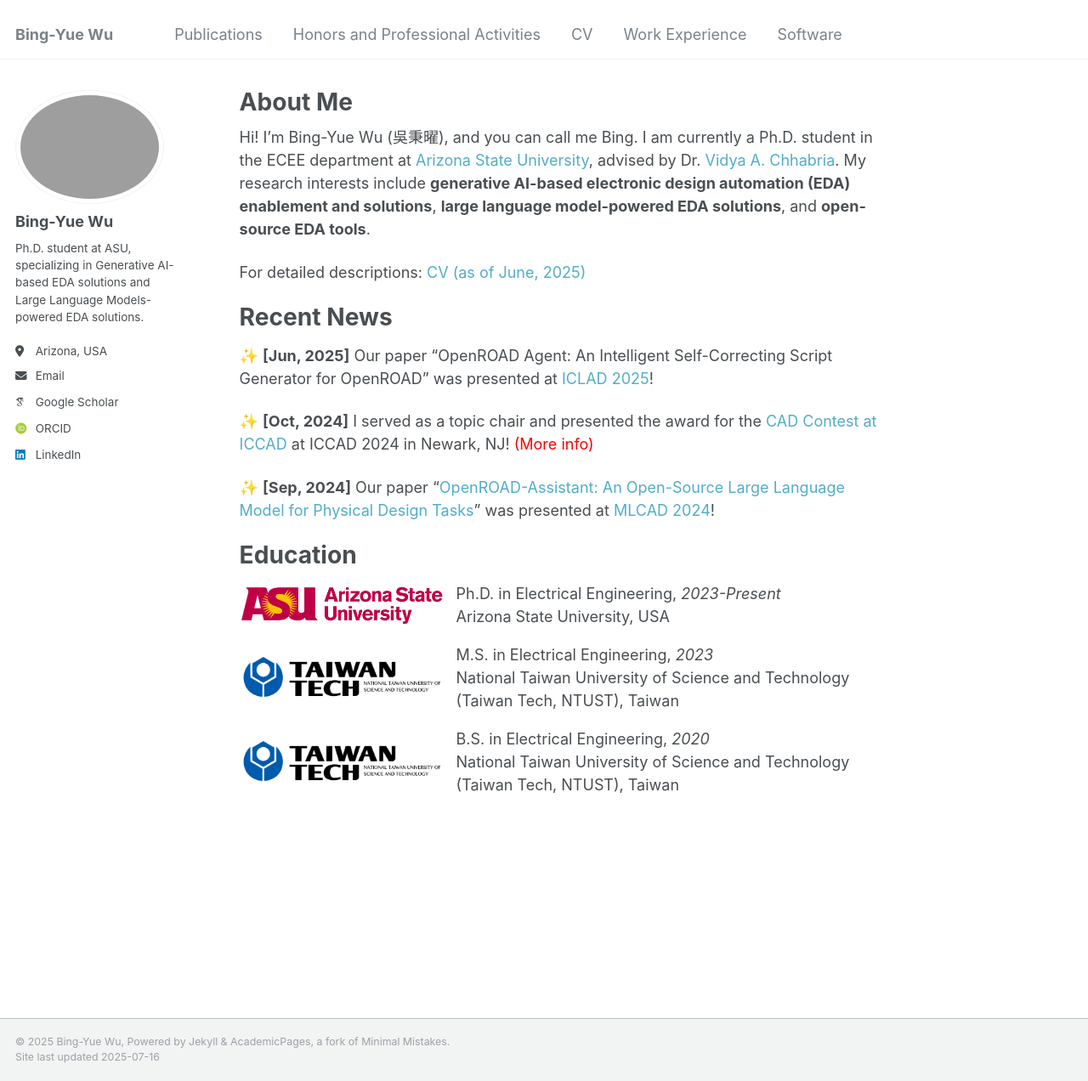
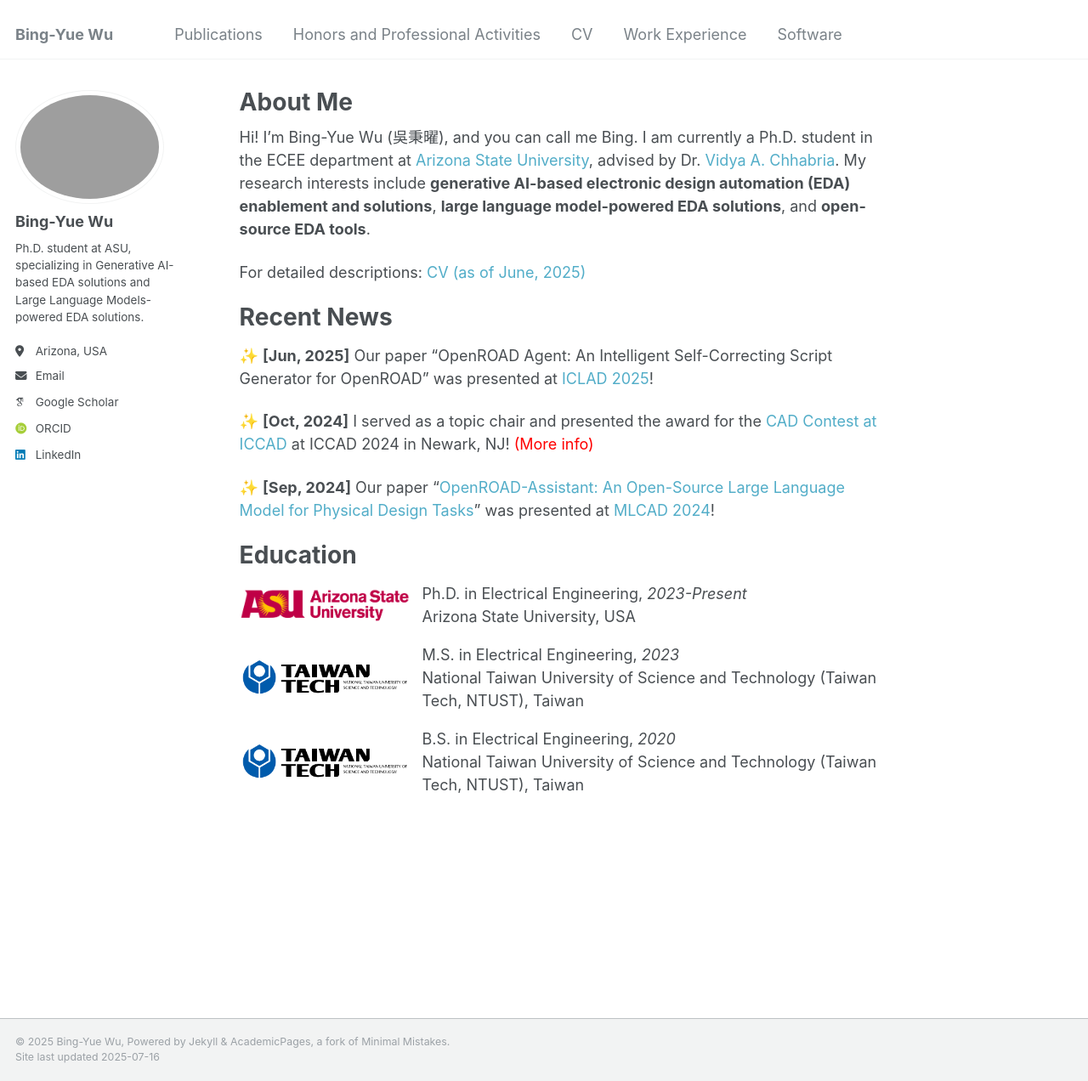
Before and after one commit to bingyuew/bingyuew.github.io, a Jekyll site: the page built from _pages/about.md, in a window 1280 px wide and 1272 px high. Shown: the whole window at 85% size. Built offline with Jekyll 4.4.1, drawn with Linux system fonts in a browser that asks for light colours; some web fonts are replaced.

Commit message:
update about
Signed-off-by: 吳秉曜 <wubingyao@MacBook-bro.local>

```diff
--- a/_pages/about.md
+++ b/_pages/about.md
@@ -23,7 +23,7 @@
 
 <div style="display: flex; align-items: center; margin-bottom: 1em;">
   <div style="flex-shrink: 0; margin-right: 15px;">
-    <img src="/images/asu_logo.png" alt="ASU logo" width="240" height="60">
+    <img src="/images/asu_logo.png" alt="ASU logo" width="200" height="48">
   </div>
   <div>
     Ph.D. in Electrical Engineering, <i>2023-Present</i><br>
@@ -32,7 +32,7 @@
 </div>
 <div style="display: flex; align-items: center; margin-bottom: 1em;">
   <div style="flex-shrink: 0; margin-right: 15px;">
-    <img src="/images/ntust_logo.png" alt="NTUST logo" width="240" height="60">
+    <img src="/images/ntust_logo.png" alt="NTUST logo" width="200" height="60">
   </div>
   <div>
     M.S. in Electrical Engineering, <i>2023</i><br>
@@ -41,7 +41,7 @@
 </div>
 <div style="display: flex; align-items: center; margin-bottom: 1em;">
   <div style="flex-shrink: 0; margin-right: 15px;">
-    <img src="/images/ntust_logo.png" alt="NTUST logo" width="240" height="60">
+    <img src="/images/ntust_logo.png" alt="NTUST logo" width="200" height="60">
   </div>
   <div>
     B.S. in Electrical Engineering, <i>2020</i><br>
```
